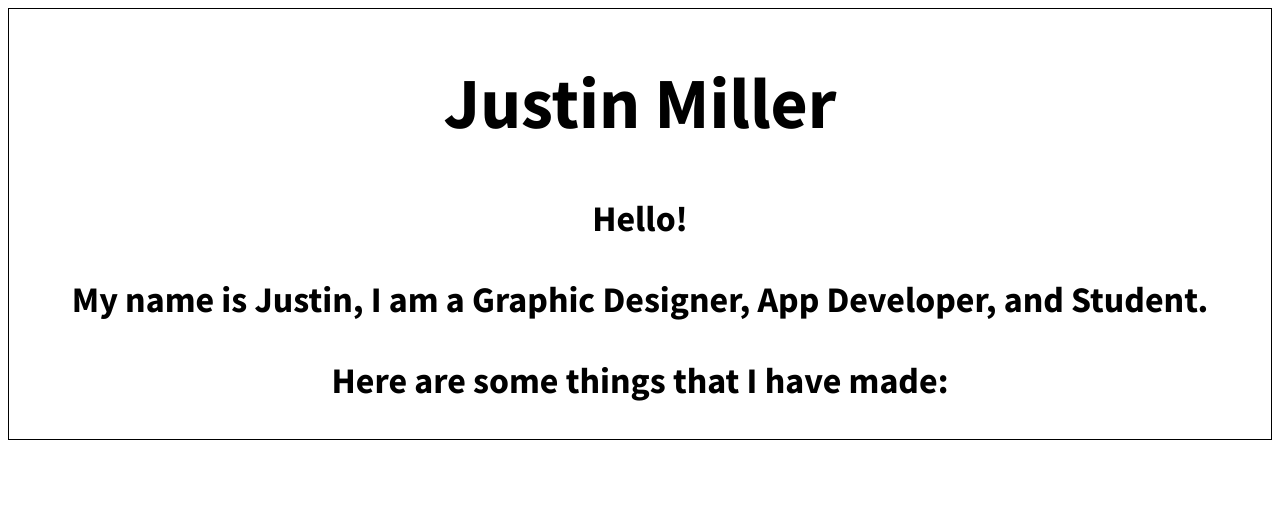
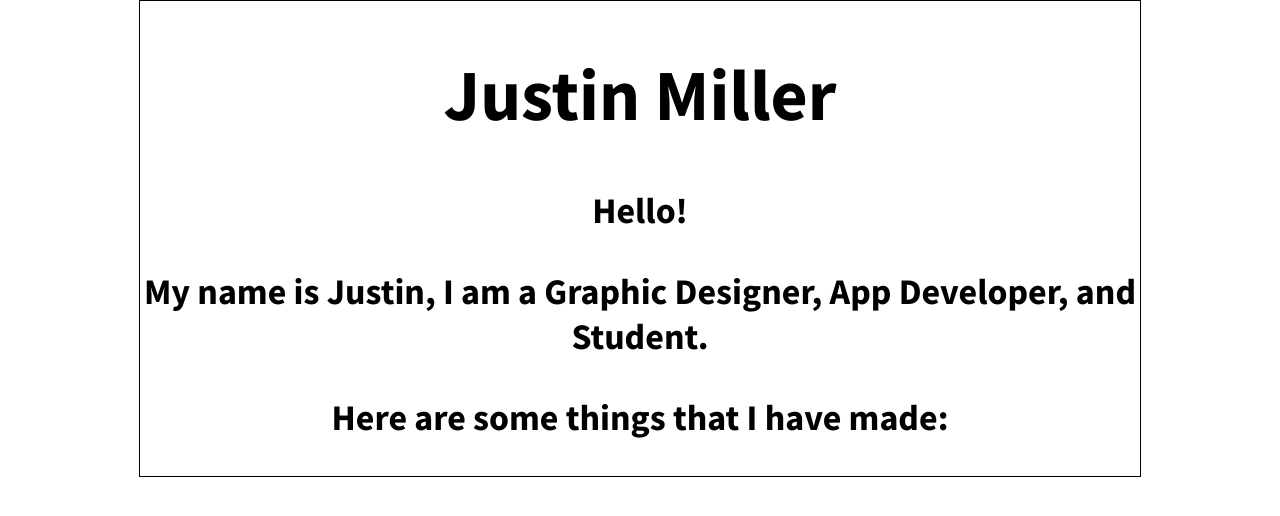
Before and after one commit to justinmarcusmiller/justinmarcusmiller.github.io, a PHP site: page / in a window 1280 px wide. Shown: the top 516 px of the page. Run offline with PHP 8.4, Linux system fonts and the light colour scheme.

Commit message:
Update styles.css

```diff
--- a/styles.css
+++ b/styles.css
@@ -1,8 +1,9 @@
+body {
+	max-width:1000px;
+	border:thin black solid;
+	margin:auto;
+	}
 
-
-body {border:thin black solid;
-
-	}
 
 .heading h1 {
 	font-family: 'Source Sans Pro', Comic Sans;
@@ -22,4 +23,3 @@ body {border:thin black solid;
 	padding-right: auto;
 
 }
-}
```
